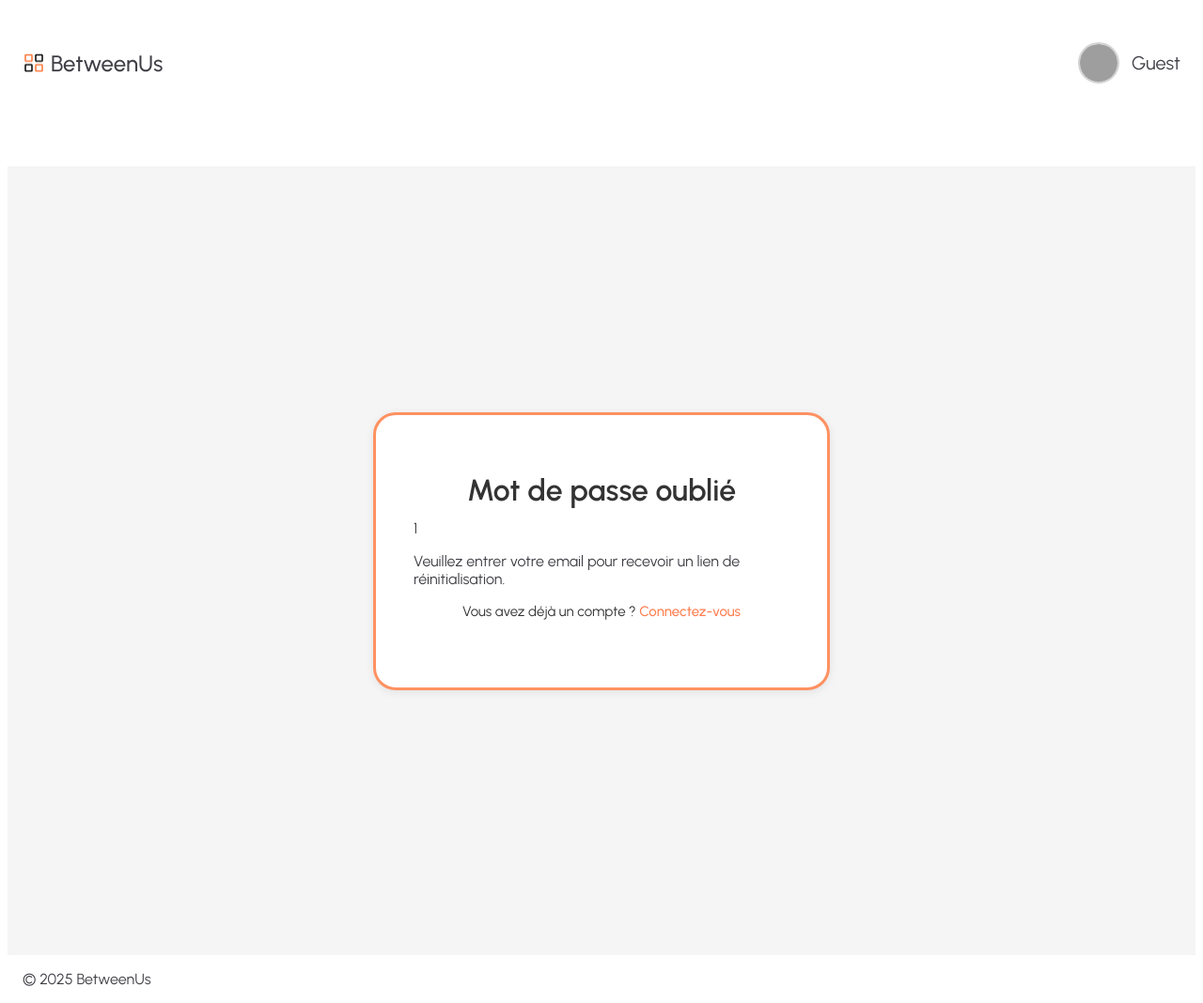
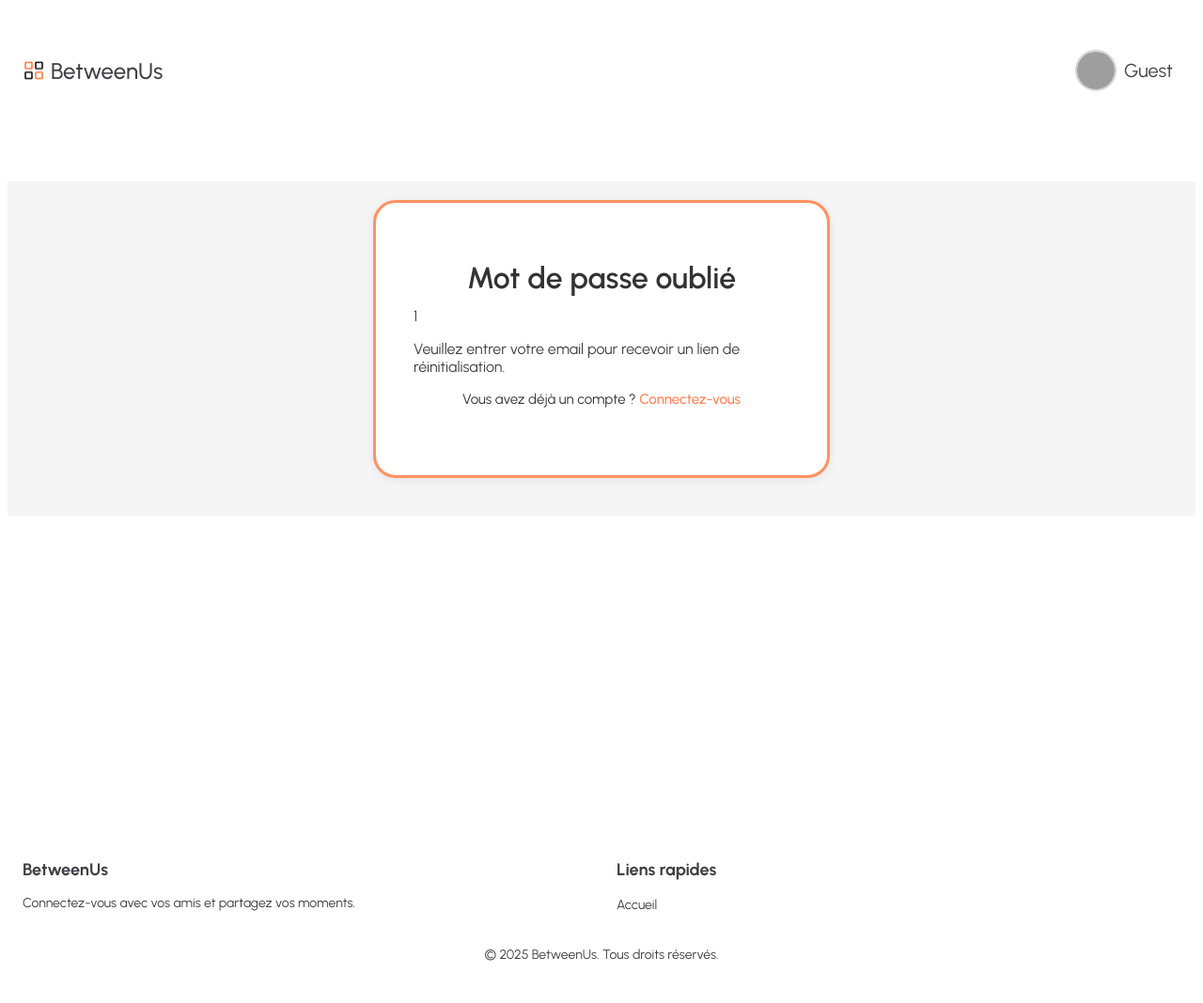
Before and after one commit to mohedabbas/betweenus, a PHP site: the page made by sources/app/views/auth/forgot_password.php in a window 1280 px wide. Shown: the whole page at 94% size. After the commit the page ends 1023 px from the top, so only its background shows below. Run offline with PHP 8.4, Linux system fonts and the light colour scheme; the template is opened without the code that fills it, so the values that code supplies are empty; the visitor is signed in with stand-in values (Sample User, id 1); grey boxes are pictures that could not be loaded.

Commit message:
footer modifier, user-profile modifier, header modifier

```diff
--- a/sources/app/views/layouts/footer.php
+++ b/sources/app/views/layouts/footer.php
@@ -1,5 +1,23 @@
-<footer class="container footer" id="footer">
-	<p>&copy; <?= date("Y") ?> BetweenUs</p>
+<footer class="footer" id="footer">
+  <div class="container">
+    <div class="footer-content">
+      <div class="footer-section">
+        <h3>BetweenUs</h3>
+        <p>Connectez-vous avec vos amis et partagez vos moments.</p>
+      </div>
+
+      <div class="footer-section">
+        <h3>Liens rapides</h3>
+        <ul>
+          <li><a href="/">Accueil</a></li>
+        </ul>
+      </div>
+    </div>
+
+    <div class="footer-bottom">
+      <p>&copy; <?= date("Y") ?> BetweenUs. Tous droits réservés.</p>
+    </div>
+  </div>
 </footer>
 </body>
 </html>
--- a/sources/app/views/layouts/header.php
+++ b/sources/app/views/layouts/header.php
@@ -13,9 +13,14 @@ $userImg = $user['image_path'] ?? '/uploads/profiles/default.jpg';
     </a>
 
     <?php if (isset($_SESSION['user'])): ?>
-        <a href="/logout" class="user-profile">
-            <img src="<?= $userImg ?>" class="user__thumbnail" />
-            <?php echo $username ?>
-        </a>
+        <div class="user-menu">
+            <div class="user-profile">
+                <img src="<?= $userImg ?>" class="user__thumbnail" />
+                <span><?php echo $username ?></span>
+            </div>
+            <div class="user-dropdown">
+                <a href="/logout" class="dropdown-item">Déconnexion</a>
+            </div>
+        </div>
     <?php endif; ?>
 </header>
--- a/sources/assets/css/styles.css
+++ b/sources/assets/css/styles.css
@@ -140,7 +141,6 @@
   }
 }
 .login-container {
-  min-height: 100vh;
   display: flex;
   align-items: center;
   justify-content: center;
@@ -298,9 +249,74 @@
   .user-profile img {
     width: 2.9375rem;
     height: 2.9375rem;
-    aspect-ratio: 1/1;
     object-fit: cover;
     border-radius: 62.5rem;
+  }
+  .user-menu {
+    position: relative;
+    display: inline-block;
+    padding: 0.5rem;
+    cursor: pointer;
+  }
+  .user-menu .user-profile {
+    display: flex;
+    align-items: center;
+    gap: 0.5rem;
+    height: 100%;
+  }
+  .user-menu .user-profile .user__thumbnail {
+    width: 2.5rem;
+    height: 2.5rem;
+    border-radius: 50%;
+    object-fit: cover;
+  }
+  .user-menu .user-dropdown {
+    position: absolute;
+    top: 100%;
+    left: 50%;
+    transform: translateX(-50%);
+    background-color: var(--primary-color);
+    border-radius: 0.25rem;
+    box-shadow: 0 0.125rem 0.5rem rgba(0, 0, 0, 0.1);
+    min-width: 12.5rem;
+    margin-top: 0.5rem;
+    z-index: 1000;
+    display: none;
+  }
+  .user-menu .user-dropdown::before {
+    content: "";
+    position: absolute;
+    top: -0.5rem;
+    left: 50%;
+    transform: translateX(-50%);
+    border-left: 0.5rem solid transparent;
+    border-right: 0.5rem solid transparent;
+    border-bottom: 0.5rem solid var(--primary-color);
+  }
+  .user-menu .user-dropdown .dropdown-item {
+    display: block;
+    padding: 0.75rem 1rem;
+    text-decoration: none;
+    color: white;
+    text-align: center;
+    transition: background-color 0.2s;
+  }
+  .user-menu .user-dropdown .dropdown-item:hover {
+    background-color: rgba(255, 255, 255, 0.1);
+  }
+  .user-menu::after {
+    content: "";
+    position: absolute;
+    bottom: -1.25rem;
+    left: 0;
+    width: 100%;
+    height: 1.25rem;
+  }
+  .user-menu:hover {
+    background-color: rgba(0, 0, 0, 0.05);
+  }
+  .user-menu:hover .user-dropdown {
+    display: block;
   }
 }
 @layer components {
@@ -453,4 +469,68 @@
   border-radius: 0.625rem;
 }
 
+/* Conteneur principal du footer */
+.footer {
+  background-color: var(--background-color);
+  border-top: 1px solid var(--border-color);
+  padding: 3rem 0 1.5rem;
+  margin-top: 18.75rem;
+}
+
+/* Grille principale du contenu (2 colonnes) */
+.footer-content {
+  display: grid;
+  grid-template-columns: repeat(2, 1fr);
+  gap: 2rem;
+  /* Marge inférieure retirée pour coller au bas du footer */
+}
+
+@media (max-width: 768px) {
+  .footer-content {
+    grid-template-columns: 1fr;
+    text-align: center;
+  }
+}
+/* Styles des sections du footer */
+.footer-section h3 {
+  color: var(--text-color);
+  font-size: 1.125rem;
+  margin-bottom: 1rem;
+}
+
+.footer-section p,
+.footer-section a {
+  color: var(--text-color-light);
+  font-size: 0.875rem;
+}
+
+.footer-section ul {
+  list-style: none;
+  padding: 0;
+  margin: 0;
+}
+
+.footer-section ul a {
+  text-decoration: none;
+  transition: color 0.3s ease;
+}
+
+.footer-section ul a:hover {
+  color: var(--primary-color);
+}
+
+/* Section du bas du footer */
+.footer-bottom {
+  /* Marge supérieure retirée pour éviter l'espace avec .footer-content */
+  padding-top: 1.5rem;
+  border-top: 1px solid var(--border-color);
+  text-align: center;
+}
+
+.footer-bottom p {
+  color: var(--text-color-light);
+  font-size: 0.875rem;
+  margin: 0;
+}
+
 /*# sourceMappingURL=styles.css.map */
--- a/sources/scss/components/_form.scss
+++ b/sources/scss/components/_form.scss
@@ -29,7 +29,6 @@ $border-radius : #000000;
 
   // Login Container
   .login-container {
-    min-height: 100vh;
     display: flex;
     align-items: center;
     justify-content: center;
--- a/sources/scss/main.scss
+++ b/sources/scss/main.scss
@@ -13,3 +13,4 @@
 @use "components/brand";
 @use "components/grid";
 @use "components/gallery";
+@use "components/footer";
```
Also changed, not shown: other parts of sources/assets/css/styles.css (+1 -49 lines), sources/scss/components/_footer.scss (added, +66 -0 lines), sources/scss/components/_navbar.scss (deleted, +0 -67 lines), sources/scss/components/_user-profile.scss (+83 -2 lines), 1 other file.
